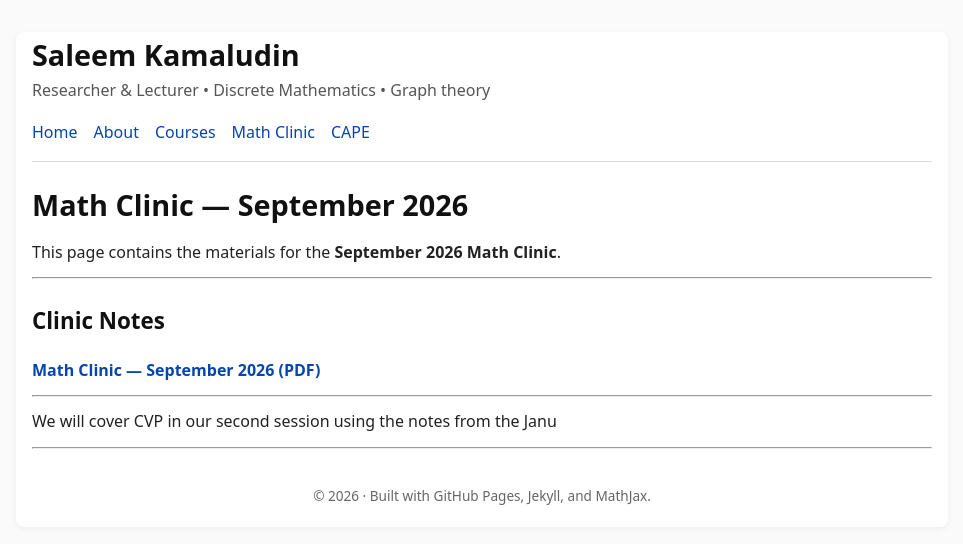
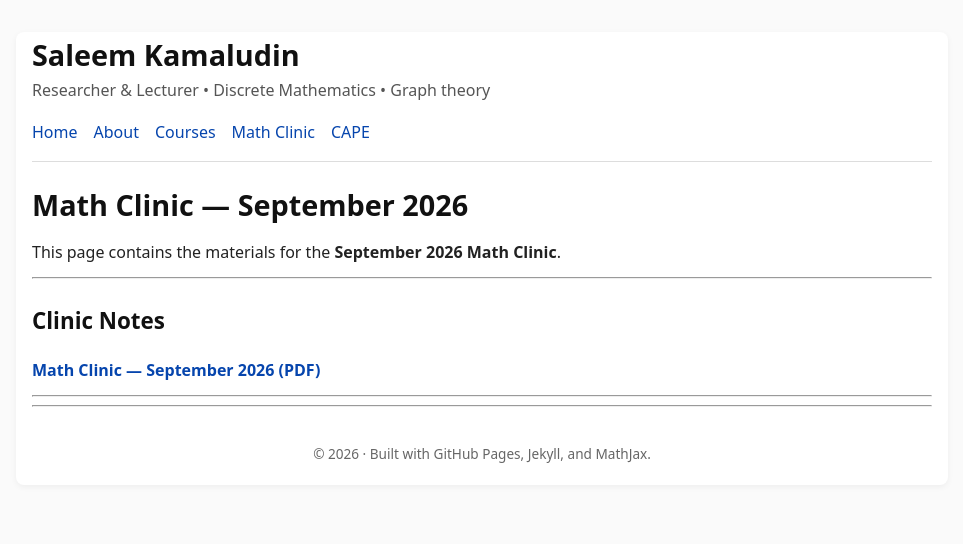
Before and after one commit to SaleemKamaludin/SaleemKamaludin.github.io, a Jekyll site: the page built from courses/math-clinic-september-2026/index.md, in a window 1280 px wide. Shown: the top 544 px of the page, without its empty margins (158-1121 px from the left). Built offline with Jekyll 4.4.1, drawn with Linux system fonts in a browser that asks for light colours; our own code applies the rules of GitHub Pages for plain Markdown files.

Commit message:
Remove incomplete sentence about CVP session

```diff
--- a/courses/math-clinic-september-2026/index.md
+++ b/courses/math-clinic-september-2026/index.md
@@ -15,5 +15,3 @@ This page contains the materials for the **September 2026 Math Clinic**.
 
 
 ---
-
-We will cover CVP in our second session using the notes from the Janu
```
